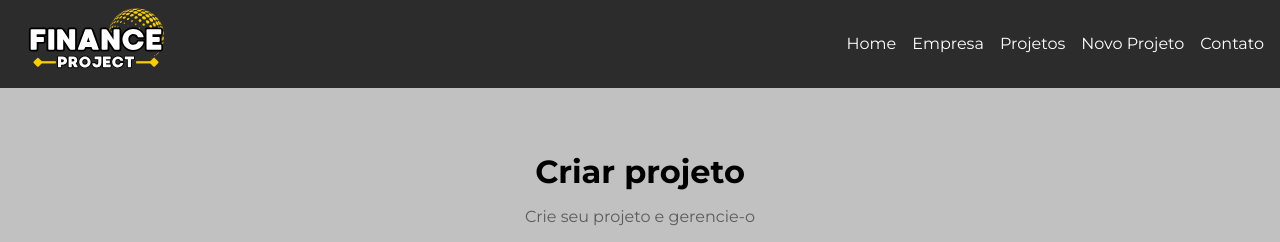
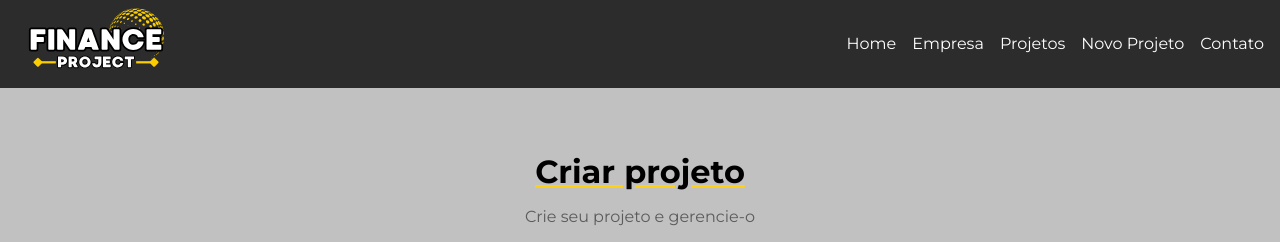
Before and after one commit to GSBarros17/pagina-react, a JavaScript app: page /NewProjects in a window 1280 px wide. Shown: the top 242 px of the page. Built offline with nearby package versions, Linux system fonts and the light colour scheme; the HTML template or start-up script is replaced by a standard one.

Commit message:
criando a pasta projects e o component projectform

```diff
--- a/src/components/pages/NewProjects.module.css
+++ b/src/components/pages/NewProjects.module.css
@@ -6,6 +6,7 @@
 
 .newprojectContainer h1{
     margin-top: 2em;
+    text-decoration: underline #FFD00D;
 }
 
 .newprojectContainer p{
```
Also changed, not shown: src/components/project/ProjectForm.js (added, +7 -0 lines).
